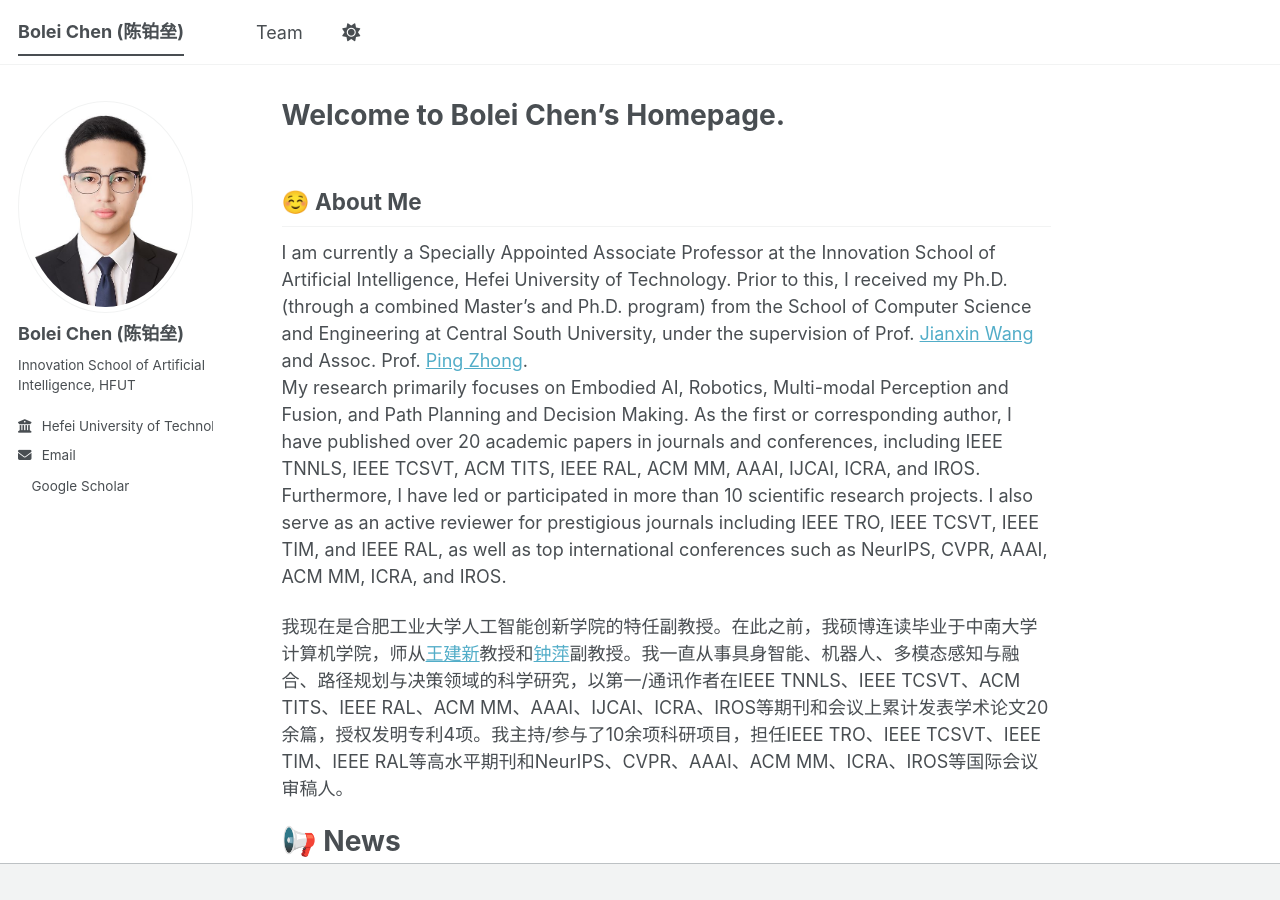
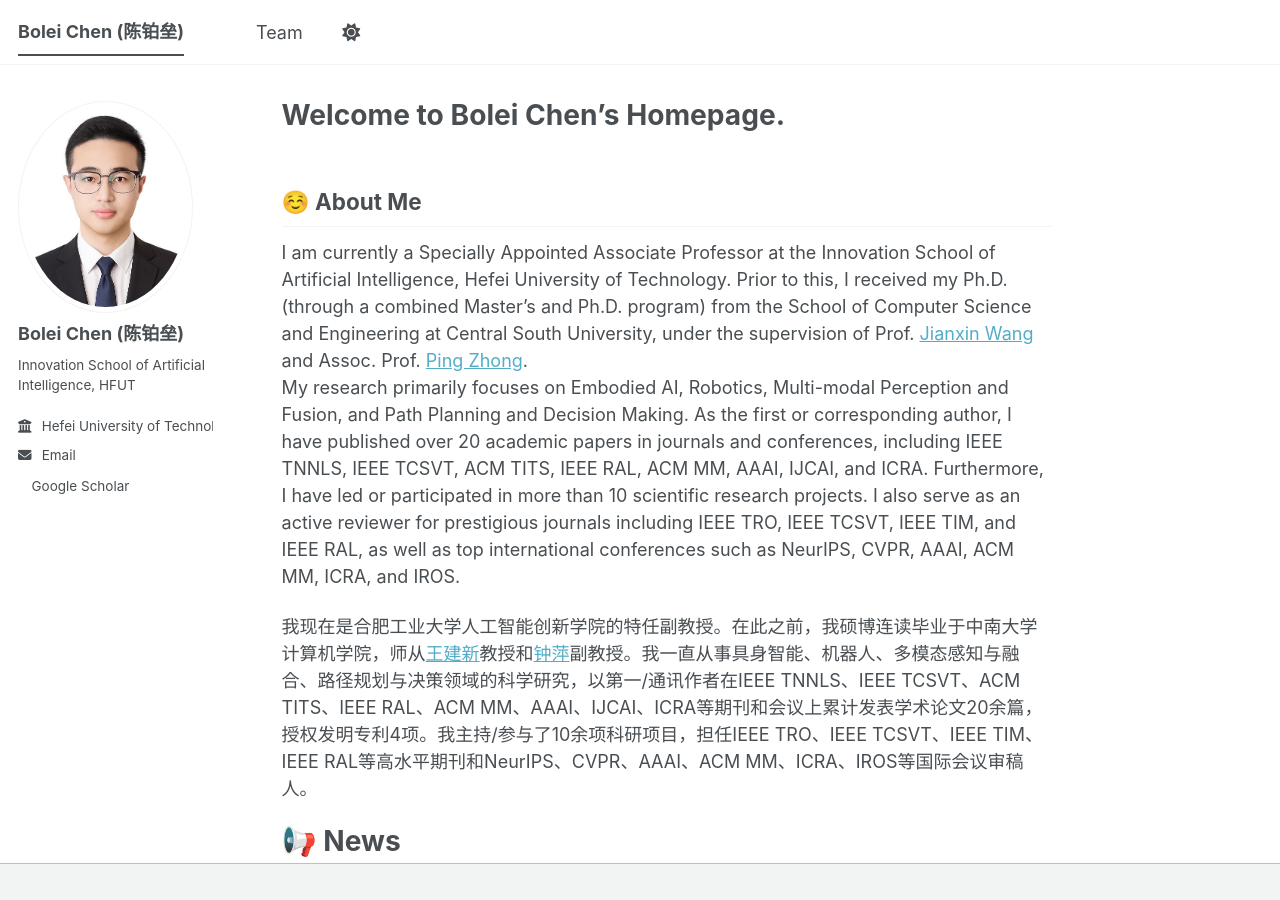
Before and after one commit to BoLeiChen/boleichen.github.io, a Jekyll site: the page built from _pages/about.md, in a window 1280 px wide and 900 px high. Built offline with Jekyll 4.4.1, drawn with Linux system fonts in a browser that asks for light colours; emoji names are drawn with the system emoji font; a style sheet for code colours, icons or effects is not loaded.

Commit message:
Update about.md

```diff
--- a/_pages/about.md
+++ b/_pages/about.md
@@ -10,9 +10,9 @@ redirect_from:
 ------
 
 I am currently a Specially Appointed Associate Professor at the Innovation School of Artificial Intelligence, Hefei University of Technology. Prior to this, I received my Ph.D. (through a combined Master's and Ph.D. program) from the School of Computer Science and Engineering at Central South University, under the supervision of Prof. [Jianxin Wang](https://faculty.csu.edu.cn/wangjianxin1/zh_CN/index.htm) and Assoc. Prof. [Ping Zhong](https://faculty.csu.edu.cn/zhongping/zh_CN/index.htm).
-<br>My research primarily focuses on Embodied AI, Robotics, Multi-modal Perception and Fusion, and Path Planning and Decision Making. As the first or corresponding author, I have published over 20 academic papers in journals and conferences, including IEEE TNNLS, IEEE TCSVT, ACM TITS, IEEE RAL, ACM MM, AAAI, IJCAI, ICRA, and IROS. Furthermore, I have led or participated in more than 10 scientific research projects. I also serve as an active reviewer for prestigious journals including IEEE TRO, IEEE TCSVT, IEEE TIM, and IEEE RAL, as well as top international conferences such as NeurIPS, CVPR, AAAI, ACM MM, ICRA, and IROS.
+<br>My research primarily focuses on Embodied AI, Robotics, Multi-modal Perception and Fusion, and Path Planning and Decision Making. As the first or corresponding author, I have published over 20 academic papers in journals and conferences, including IEEE TNNLS, IEEE TCSVT, ACM TITS, IEEE RAL, ACM MM, AAAI, IJCAI, and ICRA. Furthermore, I have led or participated in more than 10 scientific research projects. I also serve as an active reviewer for prestigious journals including IEEE TRO, IEEE TCSVT, IEEE TIM, and IEEE RAL, as well as top international conferences such as NeurIPS, CVPR, AAAI, ACM MM, ICRA, and IROS.
 
-我现在是合肥工业大学人工智能创新学院的特任副教授。在此之前，我硕博连读毕业于中南大学计算机学院，师从[王建新](https://faculty.csu.edu.cn/wangjianxin1/zh_CN/index.htm)教授和[钟萍](https://faculty.csu.edu.cn/zhongping/zh_CN/index.htm)副教授。我一直从事具身智能、机器人、多模态感知与融合、路径规划与决策领域的科学研究，以第一/通讯作者在IEEE TNNLS、IEEE TCSVT、ACM TITS、IEEE RAL、ACM MM、AAAI、IJCAI、ICRA、IROS等期刊和会议上累计发表学术论文20余篇，授权发明专利4项。我主持/参与了10余项科研项目，担任IEEE TRO、IEEE TCSVT、IEEE TIM、IEEE RAL等高水平期刊和NeurIPS、CVPR、AAAI、ACM MM、ICRA、IROS等国际会议审稿人。
+我现在是合肥工业大学人工智能创新学院的特任副教授。在此之前，我硕博连读毕业于中南大学计算机学院，师从[王建新](https://faculty.csu.edu.cn/wangjianxin1/zh_CN/index.htm)教授和[钟萍](https://faculty.csu.edu.cn/zhongping/zh_CN/index.htm)副教授。我一直从事具身智能、机器人、多模态感知与融合、路径规划与决策领域的科学研究，以第一/通讯作者在IEEE TNNLS、IEEE TCSVT、ACM TITS、IEEE RAL、ACM MM、AAAI、IJCAI、ICRA等期刊和会议上累计发表学术论文20余篇，授权发明专利4项。我主持/参与了10余项科研项目，担任IEEE TRO、IEEE TCSVT、IEEE TIM、IEEE RAL等高水平期刊和NeurIPS、CVPR、AAAI、ACM MM、ICRA、IROS等国际会议审稿人。
 
 :loudspeaker: News
 ======
```
